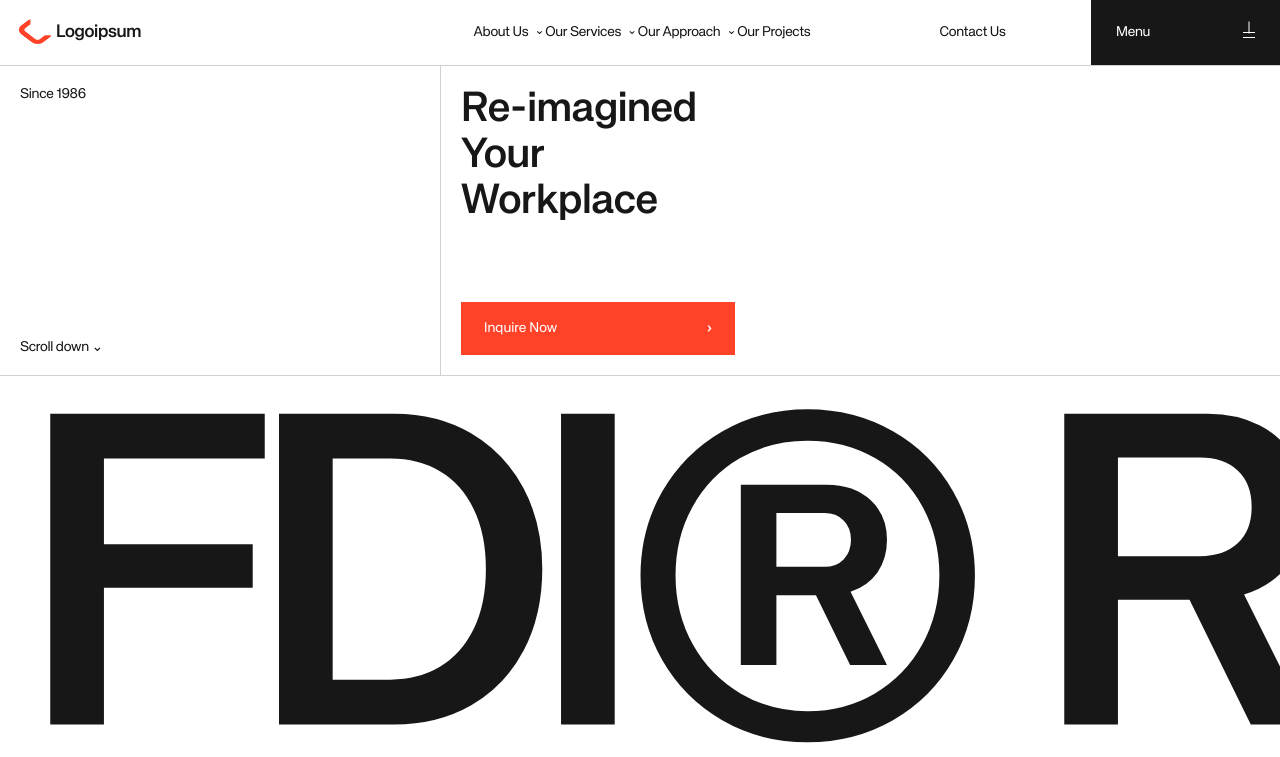
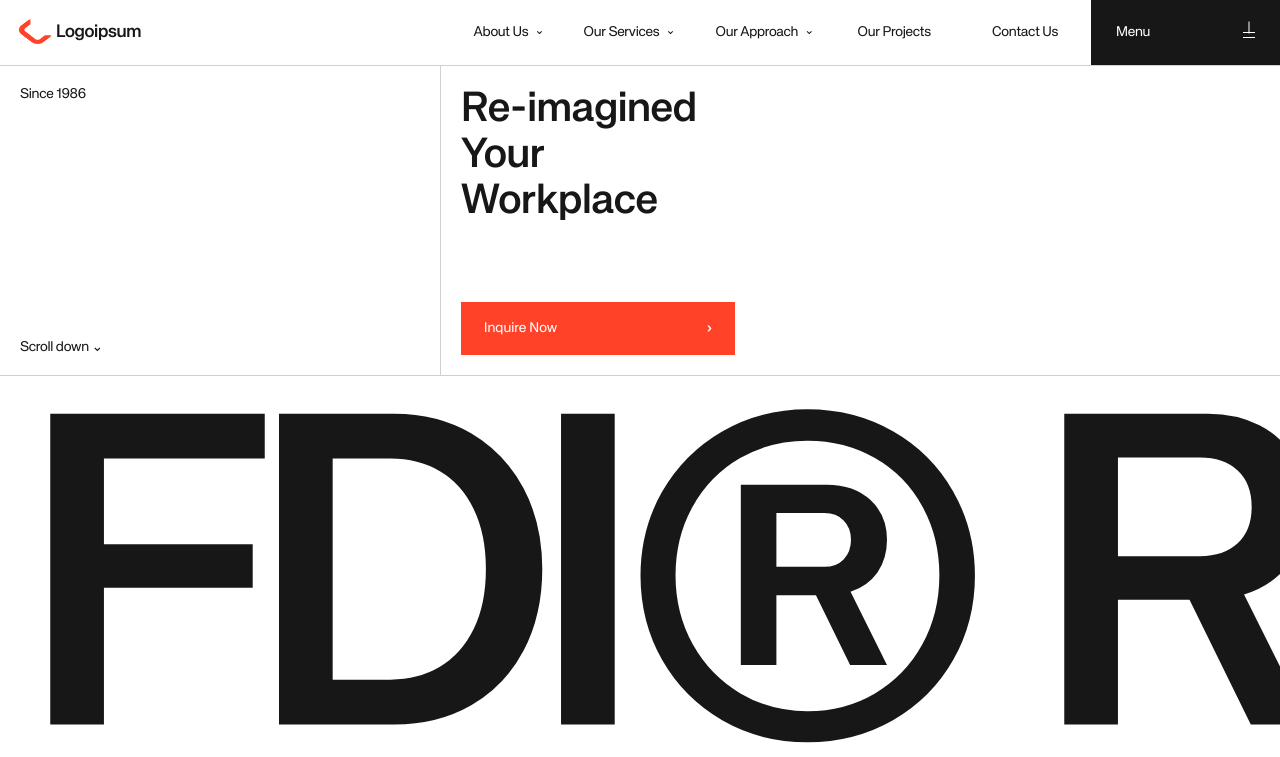
Before and after one commit to bentigerashley/webguys-developer-test, a Next.js app in the folder frontend/: page / in a window 1280 px wide. Shown: the top 757 px of the page. Built offline with nearby package versions, Linux system fonts and the light colour scheme.

Commit message:
fix(homepage): align news and interactive scenes

```diff
--- a/frontend/data/fallback.ts
+++ b/frontend/data/fallback.ts
@@ -48,7 +48,7 @@ export const fallbackHome: HomeData = {
       { title: "Innovation & Performance Excellence", issuer: "Award", year: "2019", detailLabel: "Innovation & Performance", detailPeriod: "Award 2019" },
       { title: "Environmental (ISO: 14001:2004)", issuer: "Accreditation", year: "2018", detailLabel: "Environmental", detailPeriod: "Certified 2018" }
     ] },
-    { type: "latestNews", heading: "Latest News", articleCount: 3 },
+    { type: "latestNews", heading: "Latest News", articleCount: 7 },
     { type: "contact", eyebrow: "Have a project in mind?", heading: "Let’s create a workplace people love.", email: "", ctaLabel: "Let’s talk" }
   ],
   news: capturedNews
--- a/frontend/data/spaceflight-news-capture.json
+++ b/frontend/data/spaceflight-news-capture.json
@@ -1,29 +1,65 @@
 [
   {
-    "id": "38920",
-    "title": "NASA’s Roman telescope into prelaunch servicing following arrival in Florida",
-    "summary": "NASA’s next space telescope, the Nancy Grace Roman Space Telescope, arrived at Kennedy Space Center…\nThe post NASA’s Roman telescope into prelaunch servicing following arrival in Florida appeared first on NASASpaceFlight.com.",
-    "imageUrl": "https://www.nasaspaceflight.com/wp-content/uploads/2026/07/KSC-20260626-PH-SER01_0002large.jpg",
-    "publishedAt": "2026-07-12T20:46:22Z",
-    "newsSite": "NASASpaceflight",
-    "url": "https://www.nasaspaceflight.com/2026/07/roman-prelaunch-update/"
+    "id": "39038",
+    "title": "No-Go For Starship Today, Next Try Maybe Next Week",
+    "summary": "SpaceX postponed its first Starship Flight 13 launch attempt after an issue during engine startup.",
+    "imageUrl": "https://spacepolicyonline.com/wp-content/uploads/2026/07/Starship-no-go-July-16-2026-300x170.jpg",
+    "publishedAt": "2026-07-17T01:46:19Z",
+    "newsSite": "SpacePolicyOnline.com",
+    "url": "https://spacepolicyonline.com/news/no-go-for-starship-today-next-try-maybe-next-week/"
   },
   {
-    "id": "38919",
-    "title": "What’s Happening in Space Policy July 12-18, 2026",
-    "summary": "Here is SpacePolicyOnline.com’s list of space policy events for the week of July 12-18, 2026 and any insight we can offer about them. The House and Senate are in session […]",
-    "imageUrl": "https://spacepolicyonline.com/wp-content/uploads/2026/07/Lindsey-Graham-265x300.jpg",
-    "publishedAt": "2026-07-12T20:30:29Z",
-    "newsSite": "SpacePolicyOnline.com",
-    "url": "https://spacepolicyonline.com/news/whats-happening-in-space-policy-july-12-18-2026/"
+    "id": "39037",
+    "title": "SpaceX aborts Starship Flight 13 launch attempt",
+    "summary": "SpaceX aborted the latest Starship test flight when some engines did not ignite.",
+    "imageUrl": "https://i0.wp.com/spacenews.com/wp-content/uploads/2026/07/starship-lft13-scrub.jpeg?fit=1024%2C571&ssl=1",
+    "publishedAt": "2026-07-17T00:40:05Z",
+    "newsSite": "SpaceNews",
+    "url": "https://spacenews.com/spacex-aborts-starship-flight-13-launch-attempt/"
   },
   {
-    "id": "38918",
-    "title": "Parabilis tests propulsion system for maneuverable cubesats",
-    "summary": "\nThe Space Force is backing the development of the company’s hybrid engine technology for small satellites\nThe post Parabilis tests propulsion system for maneuverable cubesats appeared first on SpaceNews.",
-    "imageUrl": "https://i0.wp.com/spacenews.com/wp-content/uploads/2026/07/DOTS-1.jpg?fit=786%2C576&ssl=1",
-    "publishedAt": "2026-07-11T13:39:38Z",
+    "id": "39036",
+    "title": "NASA Welcomes Serbia as Newest Artemis Accords Signatory",
+    "summary": "Serbia joined the Artemis Accords during a ceremony at NASA Headquarters in Washington.",
+    "imageUrl": "https://www.nasa.gov/wp-content/uploads/2026/07/serbia.jpg",
+    "publishedAt": "2026-07-16T22:37:19Z",
+    "newsSite": "NASA",
+    "url": "https://www.nasa.gov/organizations/oiir/artemis-accords/nasa-welcomes-serbia-as-newest-artemis-accords-signatory/"
+  },
+  {
+    "id": "39035",
+    "title": "Russia Agrees to ISS Operations, Seat-Swaps, Through 2030",
+    "summary": "Russia and NASA agreed to support International Space Station operations through 2030.",
+    "imageUrl": "https://spacepolicyonline.com/wp-content/uploads/2026/07/Isaacman-Bakanov-July-13-26-Ingalls-300x178.jpg",
+    "publishedAt": "2026-07-16T21:42:38Z",
+    "newsSite": "SpacePolicyOnline.com",
+    "url": "https://spacepolicyonline.com/news/russia-agrees-to-iss-operations-seat-swaps-through-2030/"
+  },
+  {
+    "id": "39034",
+    "title": "SpaceX launches 21 satellites for military data network",
+    "summary": "The Space Development Agency has placed half of its planned Tranche 1 Transport Layer constellation in orbit.",
+    "imageUrl": "https://i0.wp.com/spacenews.com/wp-content/uploads/2026/07/Screenshot-2026-07-16-at-10.32.57-PM.png?fit=1024%2C762&ssl=1",
+    "publishedAt": "2026-07-16T21:00:10Z",
     "newsSite": "SpaceNews",
-    "url": "https://spacenews.com/parabilis-tests-propulsion-system-for-maneuverable-cubesats/"
+    "url": "https://spacenews.com/spacex-launches-21-satellites-for-military-data-network/"
+  },
+  {
+    "id": "39033",
+    "title": "Nature study identifies a new way to spot nuclear weapons in orbit",
+    "summary": "A Nature Astronomy study proposes a satellite design to detect thermonuclear warheads in space.",
+    "imageUrl": "https://i0.wp.com/spacenews.com/wp-content/uploads/2026/07/cosmos-2553.jpg?fit=1024%2C683&ssl=1",
+    "publishedAt": "2026-07-16T20:36:12Z",
+    "newsSite": "SpaceNews",
+    "url": "https://spacenews.com/nature-study-identifies-a-new-way-to-spot-nuclear-weapons-in-orbit/"
+  },
+  {
+    "id": "39032",
+    "title": "NASA Study Finds Near-Earth Asteroid Is Actually Comet",
+    "summary": "NASA research identifies a puzzling near-Earth object as a comet through precise motion tracking.",
+    "imageUrl": "https://www.nasa.gov/wp-content/uploads/2026/07/1-pia21259.jpg",
+    "publishedAt": "2026-07-16T18:40:26Z",
+    "newsSite": "NASA",
+    "url": "https://www.nasa.gov/solar-system/comets/nasa-study-finds-near-earth-asteroid-is-actually-comet/"
   }
 ]
--- a/frontend/lib/cms.ts
+++ b/frontend/lib/cms.ts
@@ -16,7 +16,7 @@ export const HOME_QUERY = `query Homepage {
       ... on HomepageContentSectionsContactLayout { eyebrow heading email ctaLabel }
     } }
   }
-  spaceflightNews(limit: 6) { id title summary imageUrl publishedAt newsSite url }
+  spaceflightNews(limit: 7) { id title summary imageUrl publishedAt newsSite url }
 }`;
 
 const knownTypes = new Set(["hero", "about", "services", "linkedIn", "featuredCases", "partners", "clients", "awards", "latestNews", "contact"]);
@@ -39,7 +39,7 @@ function mapBlock(value: unknown): HomeBlock | null {
   if (typename.endsWith("FeaturedCasesLayout")) return {type:"featuredCases",heading:text(row.heading),cases:list("cases").map(item=>({client:text(item.client),title:text(item.title),meta:text(item.meta),image:image(item.image),link:link(item.link).url}))};
   if (typename.endsWith("PartnersLayout")) return {type:"partners",heading:text(row.heading),intro:text(row.intro),partners:list("partners").map(item=>{const partnerLogo=image(item.logo);const partnerUrl=safeHref(item.url);return {name:text(item.name),logoText:partnerLogo.alt||text(item.name),logo:partnerLogo.url?partnerLogo:undefined,url:partnerUrl==="#"?undefined:partnerUrl};})};
   if (typename.endsWith("AwardsLayout")) return {type:"awards",heading:text(row.heading),stats:list("stats").map(item=>({value:Number(item.value)||0,suffix:text(item.suffix)||undefined,label:text(item.label)})),awards:list("awards").map(item=>({title:text(item.title),issuer:text(item.issuer),year:text(item.year)}))};
-  if (typename.endsWith("LatestNewsLayout")) return {type:"latestNews",heading:text(row.heading),articleCount:Math.max(0,Number(row.articleCount)||3)};
+  if (typename.endsWith("LatestNewsLayout")) return {type:"latestNews",heading:text(row.heading),articleCount:Math.max(7,Number(row.articleCount)||7)};
   if (typename.endsWith("ContactLayout")) return {type:"contact",eyebrow:text(row.eyebrow),heading:text(row.heading),email:safeEmail(row.email),ctaLabel:text(row.ctaLabel)};
   return null;
 }
--- a/frontend/styles/globals.css
+++ b/frontend/styles/globals.css
@@ -202,7 +202,7 @@ h2 {
   height: 66px;
   display: grid;
   grid-template-columns: 139px minmax(0, 1fr) 189px;
-  column-gap: clamp(42px, 24.5vw, 352px);
+  column-gap: 0;
   padding-left: var(--gutter);
   border-bottom: 1px solid var(--line);
   position: sticky;
@@ -227,8 +227,9 @@ h2 {
   transform: rotate(45deg) skew(-8deg, -8deg);
 }
 .desktop-nav {
-  display: flex;
-  justify-content: space-between;
+  display: grid;
+  grid-template-columns: 110px 132px 142px minmax(0, 1fr) 100px;
+  margin-left: clamp(42px, 24.5vw, 352px);
   align-items: stretch;
   font-size: 14px;
   letter-spacing: -0.02em;
@@ -249,7 +250,7 @@ h2 {
   transform: translateY(-1px);
 }
 .desktop-nav .nav-cta {
-  margin-left: clamp(24px, 10vw, 142px);
+  margin-left: 0;
 }
 .menu-trigger {
   display: flex;
@@ -572,13 +573,12 @@ h2 {
   background: #fff;
 }
 .linkedin-stage {
-  position: sticky;
-  top: 66px;
-  height: 1067px;
-  overflow: hidden;
+  position: relative;
+  min-height: calc(1067px + 44vh);
 }
 .linkedin-media {
   position: absolute;
+  height: 1067px;
   inset: 0;
   overflow: hidden;
 }
@@ -617,17 +617,21 @@ h2 {
 }
 .linkedin-content {
   position: relative;
-  height: 100%;
+  min-height: calc(1067px + 44vh);
 }
 .linkedin-header {
   border: 0;
 }
 .linkedin-copy {
-  position: absolute;
-  top: 360px;
-  left: 50%;
+  grid-column: 4/10;
+  grid-row: 1;
+  position: sticky;
+  top: 50%;
   width: 652px;
-  margin: 0 0 0 -326px;
+  justify-self: center;
+  align-self: start;
+  margin-top: 440px;
+  transform: translateY(-50%);
   z-index: 1;
   text-align: center;
 }
@@ -945,11 +949,23 @@ h2 {
 .awards .section-index {
   grid-column: 1/4;
   padding-top: 16px;
+  display: flex;
+  align-items: center;
+  gap: 10px;
+  text-transform: none;
+  letter-spacing: 0;
+}
+.awards .section-index:before {
+  content: "";
+  width: 10px;
+  height: 10px;
+  border-radius: 50%;
+  background: var(--red);
 }
 .awards h2 {
-  grid-column: 4/-1;
-  padding-top: 72px;
-  margin-bottom: 86px;
+  grid-column: 5/-1;
+  padding-top: 27px;
+  margin-bottom: 253px;
   letter-spacing: 0;
 }
 .awards h2 span {
@@ -963,10 +979,12 @@ h2 {
 }
 .award-list {
   grid-column: 1/-1;
+  position: relative;
+  margin-inline: calc(var(--gutter) * -1);
 }
 .award-columns {
   display: grid;
-  grid-template-columns: 100px 210px minmax(0, 1fr);
+  grid-template-columns: 218px 215px minmax(0, 1fr);
   gap: 20px;
   padding: 0 20px 12px;
   color: rgba(255, 255, 255, 0.5);
@@ -975,9 +993,9 @@ h2 {
 }
 .award-row {
   width: 100%;
-  min-height: 72px;
+  min-height: 75px;
   display: grid;
-  grid-template-columns: 100px 210px minmax(0, 1fr) 28px;
+  grid-template-columns: 218px 215px minmax(0, 1fr) 28px;
   gap: 20px;
   border: 0;
   border-top: 1px solid rgba(255, 255, 255, 0.28);
@@ -996,7 +1014,7 @@ h2 {
   color: var(--dark);
 }
 .award-row strong {
-  font-weight: 400;
+  font-weight: 500;
 }
 .award-row b {
   color: var(--red);
@@ -1017,6 +1035,12 @@ h2 {
   color: var(--dark);
   box-shadow: 0 12px 32px rgba(0, 0, 0, 0.22);
 }
+.award-credential.is-pointer-tooltip {
+  right: auto;
+  top: var(--credential-y);
+  left: var(--credential-x);
+  pointer-events: none;
+}
 .award-seal,
 .award-credential > div:last-child {
   padding: 18px;
@@ -1048,43 +1072,50 @@ h2 {
   overflow: hidden;
 }
 .news-header {
-  min-height: 300px;
+  min-height: 246px;
+  border-bottom: 1px solid rgba(255, 255, 255, 0.25);
 }
 .news-header .section-index {
   grid-column: 1/4;
   padding-top: 15px;
+  display: flex;
+  align-items: center;
+  gap: 10px;
+  text-transform: none;
+  letter-spacing: 0;
+}
+.news-header .section-index:before {
+  content: "";
+  width: 10px;
+  height: 10px;
+  border-radius: 50%;
+  background: var(--red);
 }
 .news-header h2 {
   grid-column: 5/-1;
   padding-top: 18px;
 }
-.news-intro {
-  grid-column: 1/4;
-  align-self: end;
-  padding-bottom: 30px;
-}
-.news-intro p {
-  font-size: 28px;
-}
 .news-rail-wrap {
   position: relative;
-  padding-left: calc(25% + 10px);
-  border-top: 1px solid rgba(255, 255, 255, 0.25);
-  padding-top: 76px;
+  display: grid;
+  grid-template-columns: repeat(12, minmax(0, 1fr));
+  gap: 20px;
+  padding: 98px var(--gutter) 80px;
 }
 .news-rail {
+  grid-column: 5/-1;
   display: flex;
   gap: 20px;
 }
 .news-card {
-  flex: 0 0 min(454px, 38vw);
+  flex: 0 0 min(454px, 32vw);
   scroll-snap-align: start;
 }
 .news-card .safe-image {
   aspect-ratio: 454/319;
 }
 .news-card:first-child {
-  flex-basis: min(335px, 30vw);
+  flex-basis: min(335px, 24vw);
 }
 .news-card:first-child .safe-image {
   aspect-ratio: 335/267;
@@ -1119,6 +1150,25 @@ h2 {
   right: 20px;
   top: 10px;
 }
+.news-intro {
+  grid-column: 1/4;
+  align-self: start;
+  padding: 2px 0 0;
+}
+.news-intro h3 {
+  margin: 0;
+  font-size: 32px;
+  line-height: 1.08;
+}
+.news-intro p {
+  margin: 34px 0 62px;
+  color: rgba(255, 255, 255, 0.65);
+  font-size: 14px;
+  line-height: 1.22;
+}
+.news-intro .button {
+  min-width: 215px;
+}
 .empty-news {
   padding-block: 80px;
 }
@@ -1130,18 +1180,19 @@ h2 {
   min-height: calc(1034px + 44vh);
 }
 .footer-newsletter {
-  height: 1034px;
+  min-height: calc(1034px + 44vh);
   position: relative;
+}
+.footer-newsletter-copy {
+  grid-column: 4/10;
+  grid-row: 1;
   position: sticky;
-  top: 66px;
-  overflow: hidden;
-}
-.footer-newsletter-copy {
-  position: absolute;
-  top: 337px;
-  left: 50%;
+  top: 50%;
   width: 620px;
-  margin: 0 0 0 -310px;
+  justify-self: center;
+  align-self: start;
+  margin-top: 425px;
+  transform: translateY(-50%);
   text-align: center;
   z-index: 2;
 }
@@ -1157,6 +1208,7 @@ h2 {
 .footer-collage {
   position: absolute;
   inset: 0;
+  height: 1034px;
   overflow: hidden;
 }
 .footer-collage .safe-image {
@@ -1309,6 +1361,7 @@ h2 {
   max-width: 240px;
   font-size: 11px;
   font-style: normal;
+  transform: translateY(92px);
 }
 .footer-contact-details strong,
 .footer-contact-details a,
@@ -1377,13 +1430,16 @@ h2 {
 @media (max-width: 1023px) {
   .site-header {
     grid-template-columns: 150px minmax(0, 1fr) 150px;
-    column-gap: 32px;
+    column-gap: 0;
+  }
+  .desktop-nav {
+    margin-left: 32px;
   }
   .desktop-nav > a {
     font-size: 12px;
   }
   .desktop-nav .nav-cta {
-    margin-left: 18px;
+    margin-left: 0;
   }
   .menu-trigger {
     min-width: 150px;
@@ -1556,6 +1612,7 @@ h2 {
     right: var(--gutter);
     width: auto;
     margin: 0;
+    transform: none;
   }
   .linkedin-copy h2 {
     font-size: 60px;
@@ -1699,9 +1756,15 @@ h2 {
     width: min(210px, 100%);
     margin: 30px 0 0 auto;
   }
+  .award-credential.is-pointer-tooltip {
+    position: relative;
+    inset: auto;
+    transform: none;
+  }
   .news-header .section-index,
   .news-header h2,
-  .news-intro {
+  .news-intro,
+  .news-rail {
     grid-column: 1/-1;
   }
   .news-header h2 {
@@ -1710,6 +1773,14 @@ h2 {
   }
   .news-card {
     flex-basis: 82vw;
+  }
+  .news-rail-wrap {
+    grid-template-columns: repeat(4, minmax(0, 1fr));
+    gap: 12px;
+    padding-top: 56px;
+  }
+  .news-intro p {
+    margin: 22px 0 34px;
   }
   .footer-newsletter-scroll {
     min-height: 0;
@@ -1734,6 +1805,7 @@ h2 {
     right: var(--gutter);
     width: auto;
     margin: 0;
+    transform: none;
   }
   .footer-image-1,
   .footer-image-3 {
@@ -1755,6 +1827,9 @@ h2 {
   .footer-contact-main h2 {
     font-size: 68px;
   }
+  .footer-contact-details {
+    transform: none;
+  }
   .footer-contact-main .signup-form {
     margin-top: 45px;
   }
```
Also changed, not shown: frontend/components/sections/AwardsSection.tsx (+23 -7 lines), frontend/components/sections/NewsSection.tsx (+7 -6 lines), 2 other files (tests, documents, lock files or other folders).
